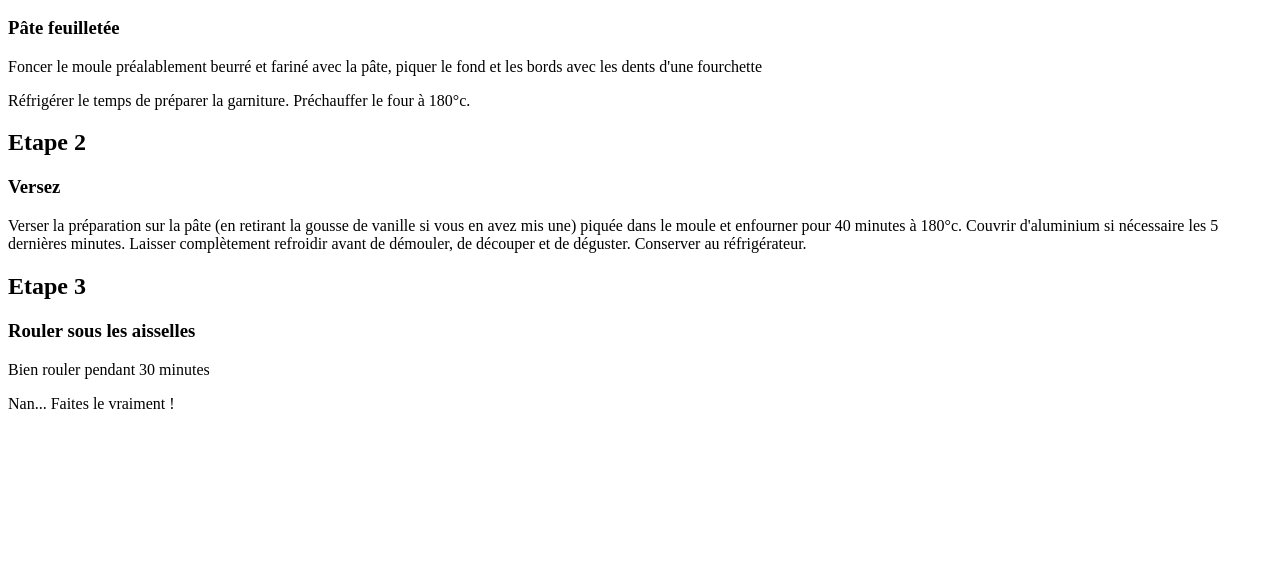
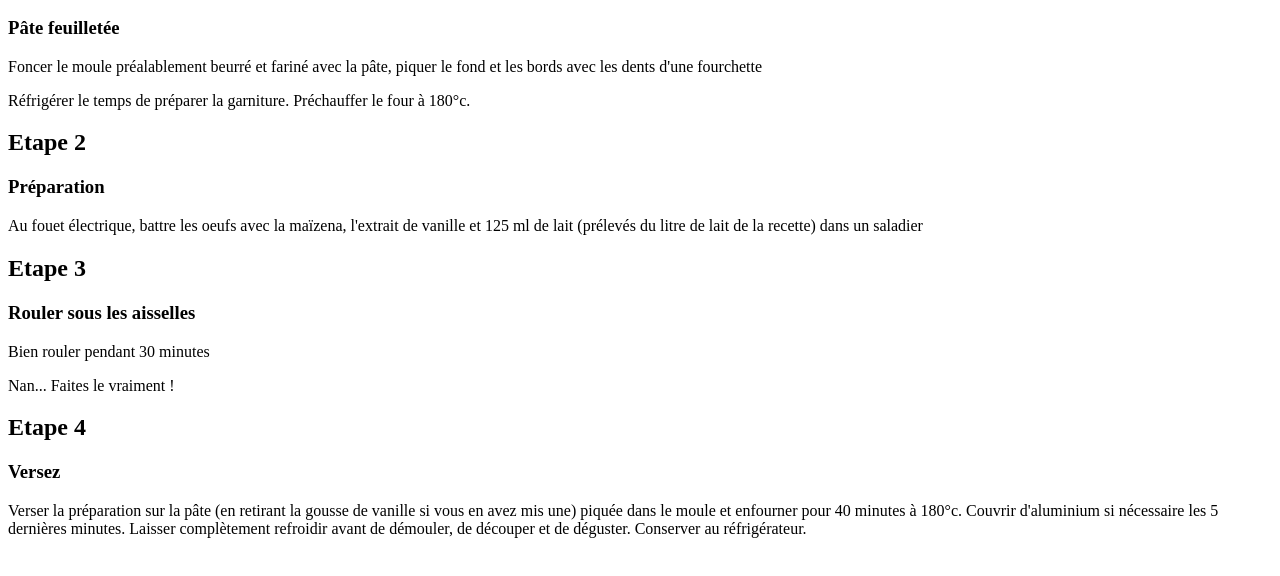
Before and after one commit to AnousoneM/Recette, a plain HTML site: page index.html in a window 1280 px wide. Shown: the part 110-686 px from the top of the page. Drawn offline with Linux system fonts and the light colour scheme.

Commit message:
Recette finale

```diff
--- a/index.html
+++ b/index.html
@@ -13,20 +13,17 @@
     <p>Foncer le moule préalablement beurré et fariné avec la pâte, piquer le fond et les bords avec les dents d'une fourchette</p>
     <p>Réfrigérer le temps de préparer la garniture. Préchauffer le four à 180°c.</p>
 
+    <h2>Etape 2</h2>
+    <h3>Préparation</h3>
+    <p>Au fouet électrique, battre les oeufs avec la maïzena, l'extrait de vanille et 125 ml de lait (prélevés du litre de lait de la recette) dans un saladier</p>
 
-
-    <h2>Etape 2</h2>
-    <h3>Versez</h3>
-    <p>Verser la préparation sur la pâte (en retirant la gousse de vanille si vous en avez mis une) piquée dans le moule et enfourner pour 40 minutes à 180°c. Couvrir d'aluminium si nécessaire les 5 dernières minutes. Laisser complètement refroidir avant de démouler, de découper et de déguster. Conserver au réfrigérateur.</p>
-
-
-
-
-
-
-   <h2>Etape 3</h2>
+    <h2>Etape 3</h2>
     <h3>Rouler sous les aisselles</h3>
     <p>Bien rouler pendant 30 minutes</p>
     <p>Nan... Faites le vraiment !</p>
+
+    <h2>Etape 4</h2>
+    <h3>Versez</h3>
+    <p>Verser la préparation sur la pâte (en retirant la gousse de vanille si vous en avez mis une) piquée dans le moule et enfourner pour 40 minutes à 180°c. Couvrir d'aluminium si nécessaire les 5 dernières minutes. Laisser complètement refroidir avant de démouler, de découper et de déguster. Conserver au réfrigérateur.</p>
 </body>
 </html>
```
